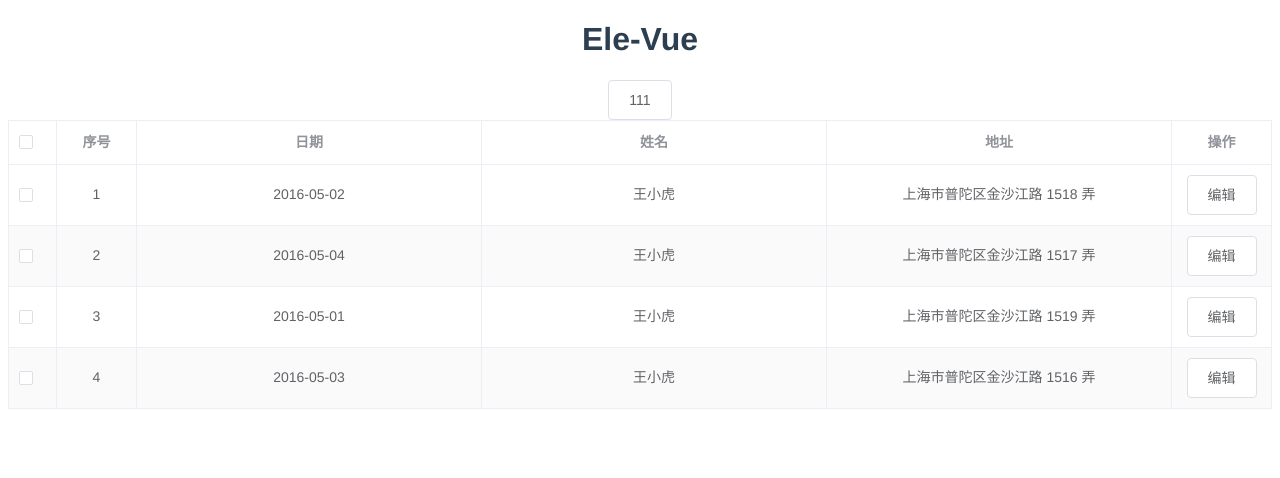
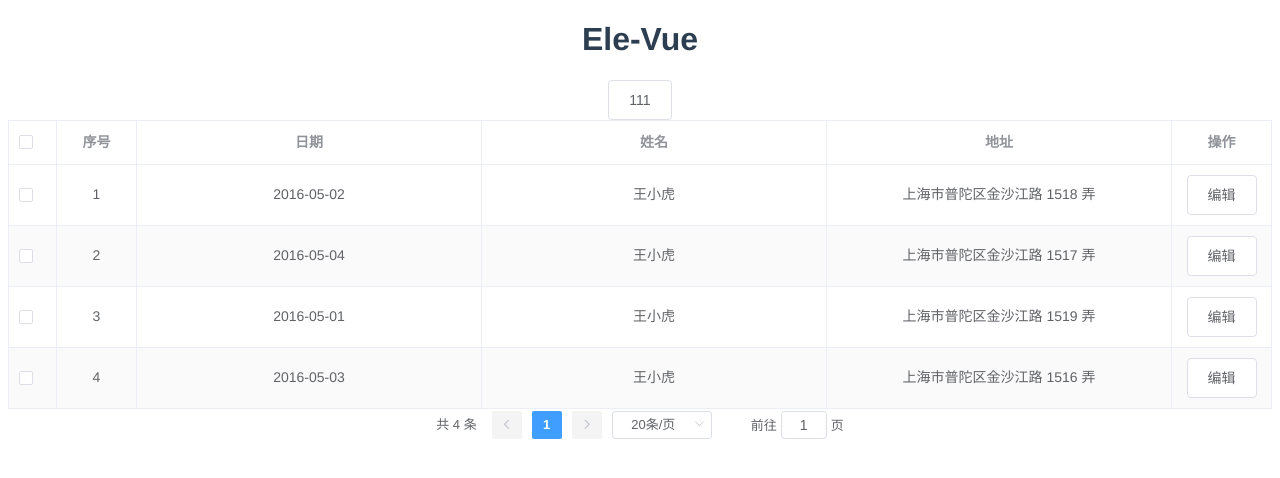
Before and after one commit to sillyY/ele-vue, a Vue app: page / in a window 1280 px wide. Shown: the top 478 px of the page. Built offline with nearby package versions, Linux system fonts and the light colour scheme.

Commit message:
feat page

```diff
--- a/examples/App.vue
+++ b/examples/App.vue
@@ -3,18 +3,27 @@
     <h1>Ele-Vue</h1>
     <el-button @click='setList'>111</el-button>
     <Table :layout='layout' :list='list'>
-      <template #address="{scope}" >
-        {{scope.row.address}}
-      </template>
-      <template #operate="{scope}">
-        <el-button @click="handleScope(scope)">编辑</el-button>
+      <template #address='{scope}'>{{scope.row.address}}</template>
+      <template #operate='{scope}'>
+        <el-button @click='handleScope(scope)'>编辑</el-button>
       </template>
     </Table>
+    <Page
+      :total='page.total'
+      :pageSize='page.pageSize'
+      :currentPage='page.currentPage'
+      :sizeCb='handleSizeCb'
+      :pageCb='handlePageCb'
+    />
   </div>
 </template>
 <script>
+import Page from '../packages/Pagination/index';
 export default {
   name: 'app',
+  components: {
+    Page
+  },
   data() {
     return {
       layout: {
@@ -23,7 +32,7 @@ export default {
         index: true,
         stripe: true,
         operate: {
-          visible: true,
+          visible: true
         },
         props: [
           {
@@ -38,10 +47,11 @@ export default {
             attr: 'address',
             name: '地址',
             slot: 'address'
-          },
+          }
         ]
       },
-      list: [ {
+      list: [
+        {
           date: '2016-05-02',
           name: '王小虎',
           address: '上海市普陀区金沙江路 1518 弄'
@@ -60,18 +70,18 @@ export default {
           date: '2016-05-03',
           name: '王小虎',
           address: '上海市普陀区金沙江路 1516 弄'
-        }]
+        }
+      ],
+      page: {
+        total: 4,
+        currentPage: 1,
+        pageSize: 20
+      }
     };
   },
   methods: {
-    setList() {
-      this.list = [
-
-      ];
-    },
-    handleScope(v) {
-      console.log(v)
-    }
+    handleSizeCb() {},
+    handlePageCb() {}
   }
 };
 </script>
--- a/package.json
+++ b/package.json
@@ -1,6 +1,6 @@
 {
   "name": "ele-vue",
-  "version": "0.1.9",
+  "version": "0.2.0",
   "description": "基于 Element-UI 开发的小型组件库",
   "private": false,
   "main": "lib/ele-vue.umd.min.js",
--- a/packages/Pagination/index.js
+++ b/packages/Pagination/index.js
@@ -1,11 +1,11 @@
 
 // 导入组件
-import Pagination from './src/Pagination.vue'
+import Page from './src/Pagination.vue'
 
 // 为组件提供 install 安装方法，供按需引入
-Pagination.install = function (Vue) {
-  Vue.component(Pagination.name, Pagination)
+Page.install = function (Vue) {
+  Vue.component(Page.name, Page)
 }
 
 // 默认导出组件
-export default Pagination
+export default Page
--- a/packages/Pagination/src/Pagination.vue
+++ b/packages/Pagination/src/Pagination.vue
@@ -8,7 +8,7 @@
     :page-size='pageSize'
     :layout='layout'
     :total='total'
-    v-if='total>0' />
+    :hide-on-single-page="total == 0" />
 </template>
 <script>
 export default {
@@ -26,6 +26,12 @@ export default {
             type: Number,
             default: 20
         },
+        pageSizes: {
+            type: Array,
+            default() {
+                return [10, 20 ,30]
+            }
+        },
         currentPage: {
             type: Number,
             default: 1
@@ -42,6 +48,6 @@ export default {
                 return function() {}
             }
         }
-    }
+    },
 }
 </script>
```
Also changed, not shown: 2 other files (tests, documents, lock files or other folders).
